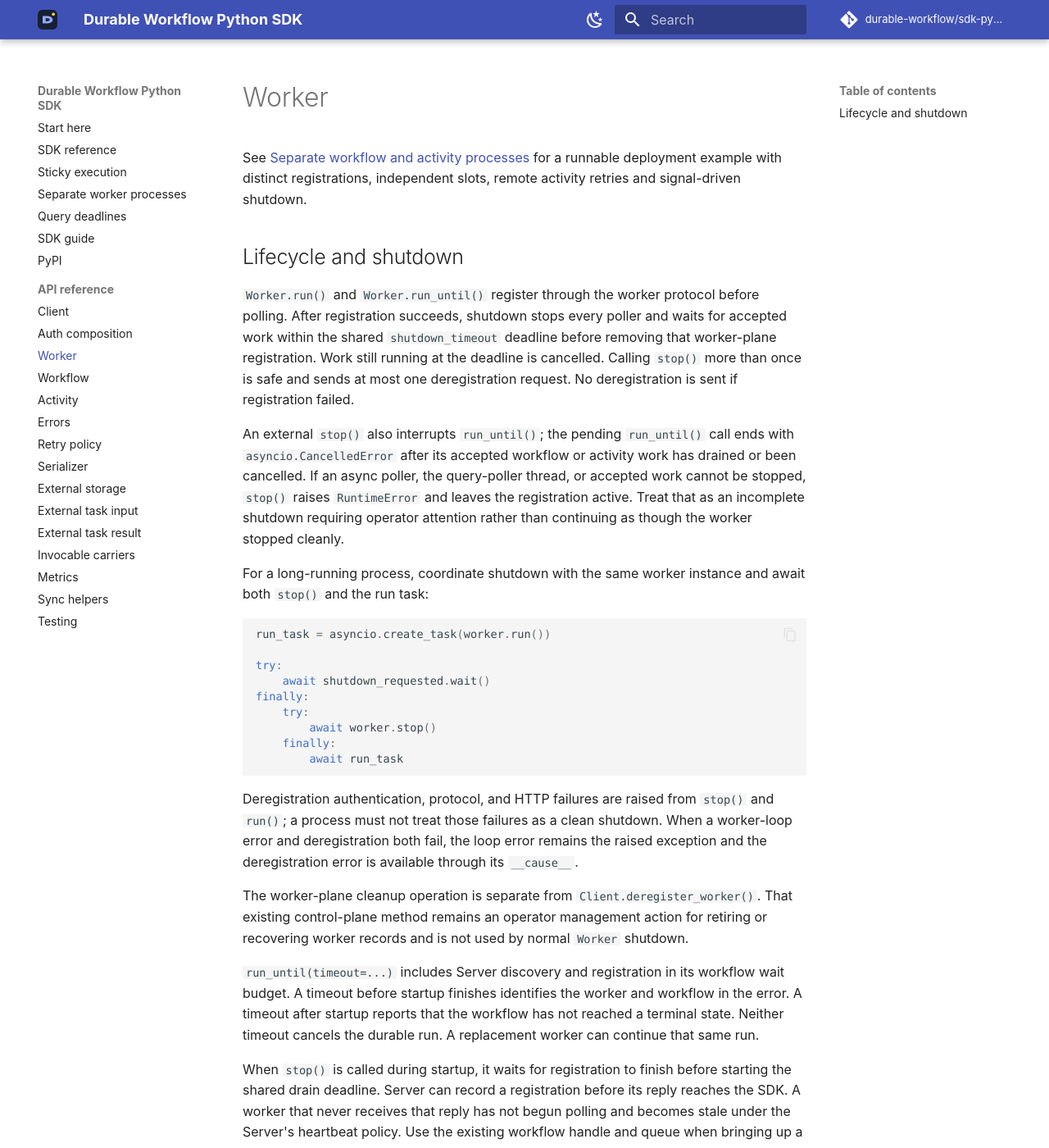
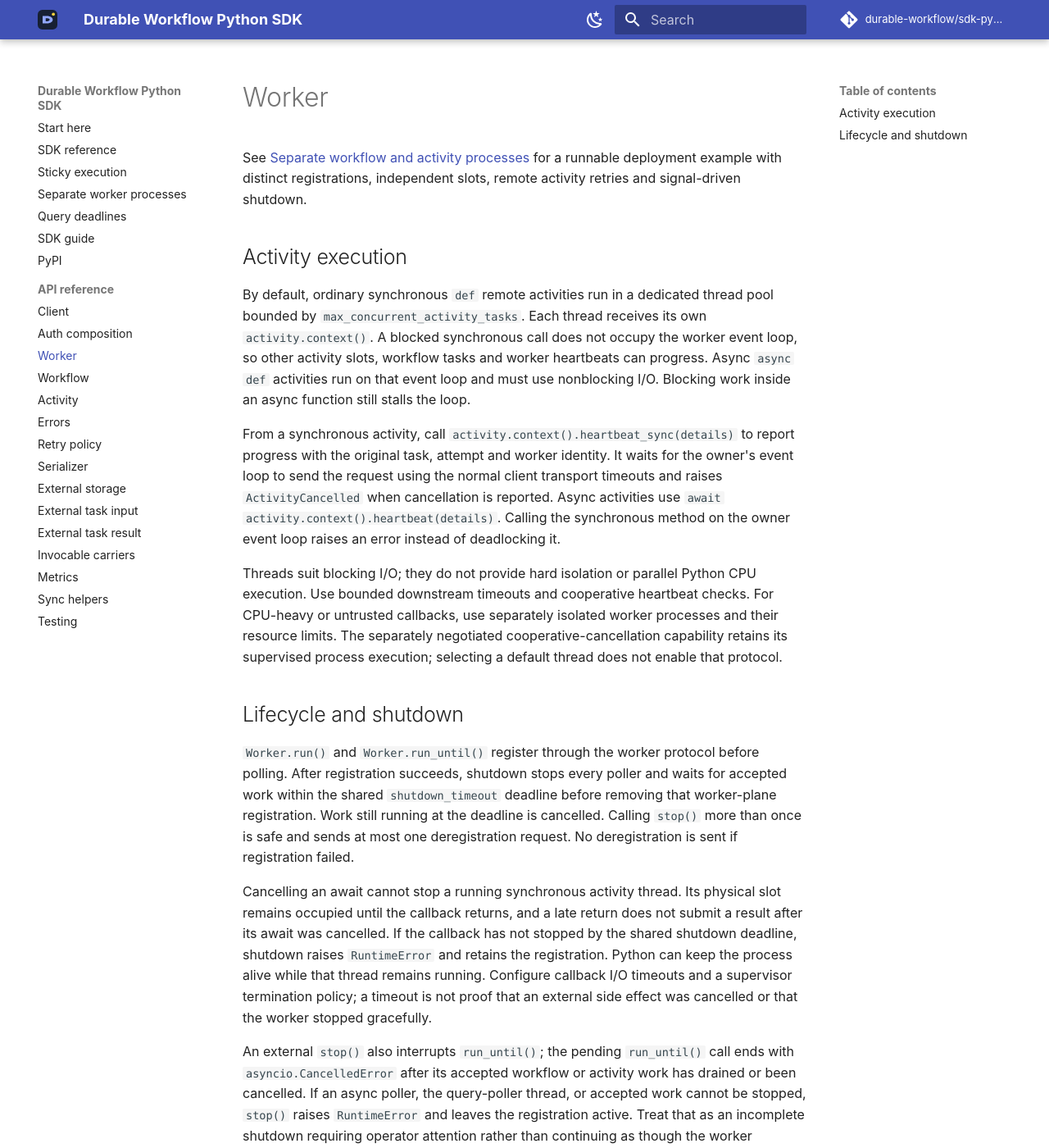
Before and after one commit to durable-workflow/sdk-python, an MkDocs documentation site: the page built from docs/reference/worker.md, in a window 1280 px wide and 1400 px high. Shown: the whole window at 82% size. Built offline with MkDocs 1.6.1 and Material for MkDocs 9.7.7, drawn with Linux system fonts in a browser that asks for light colours.

Commit message:
fix: keep sync activities off the worker event loop

```diff
--- a/docs/reference/worker.md
+++ b/docs/reference/worker.md
@@ -3,6 +3,31 @@
 See [Separate workflow and activity processes](../guides/separate-workers.md)
 for a runnable deployment example with distinct registrations, independent
 slots, remote activity retries and signal-driven shutdown.
+
+## Activity execution
+
+By default, ordinary synchronous `def` remote activities run in a dedicated
+thread pool bounded by `max_concurrent_activity_tasks`. Each thread receives
+its own `activity.context()`. A blocked synchronous call does not occupy the
+worker event loop, so other activity slots, workflow tasks and worker
+heartbeats can progress. Async `async def` activities run on that event loop
+and must use nonblocking I/O. Blocking work inside an async function still
+stalls the loop.
+
+From a synchronous activity, call
+`activity.context().heartbeat_sync(details)` to report progress with the
+original task, attempt and worker identity. It waits for the owner's event
+loop to send the request using the normal client transport timeouts and
+raises `ActivityCancelled` when cancellation is reported. Async activities use
+`await activity.context().heartbeat(details)`. Calling the synchronous method
+on the owner event loop raises an error instead of deadlocking it.
+
+Threads suit blocking I/O; they do not provide hard isolation or parallel
+Python CPU execution. Use bounded downstream timeouts and cooperative
+heartbeat checks. For CPU-heavy or untrusted callbacks, use separately
+isolated worker processes and their resource limits. The separately
+negotiated cooperative-cancellation capability retains its supervised process
+execution; selecting a default thread does not enable that protocol.
 
 ## Lifecycle and shutdown
 
@@ -12,6 +37,15 @@
 removing that worker-plane registration. Work still running at the deadline is
 cancelled. Calling `stop()` more than once is safe and sends at most one
 deregistration request. No deregistration is sent if registration failed.
+
+Cancelling an await cannot stop a running synchronous activity thread. Its
+physical slot remains occupied until the callback returns, and a late return
+does not submit a result after its await was cancelled. If the callback has
+not stopped by the shared shutdown deadline, shutdown raises `RuntimeError`
+and retains the registration. Python can keep the process alive while that
+thread remains running. Configure callback I/O timeouts and a supervisor
+termination policy; a timeout is not proof that an external side effect was
+cancelled or that the worker stopped gracefully.
 
 An external `stop()` also interrupts `run_until()`; the pending `run_until()`
 call ends with `asyncio.CancelledError` after its accepted workflow or activity
```
Also changed, not shown: docs/reference/activity.md (+7 -0 lines), 3 other files.
